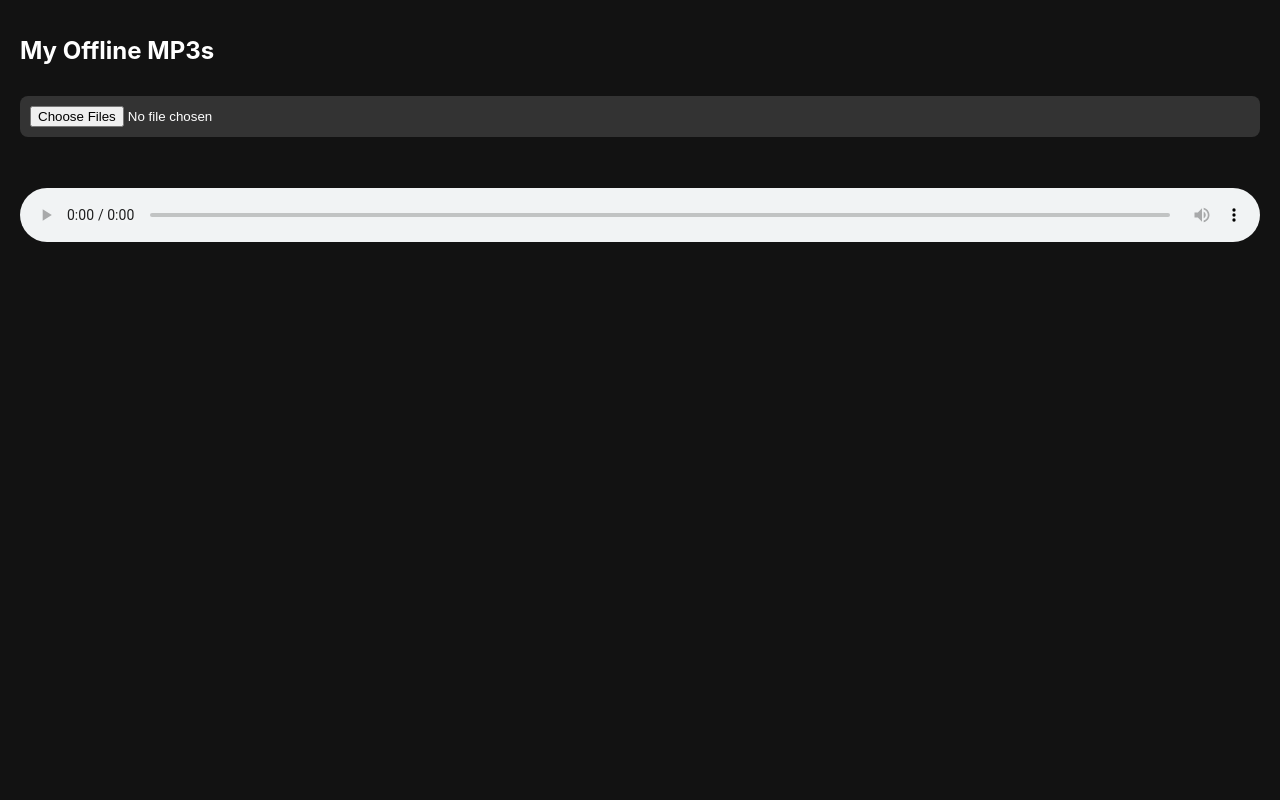
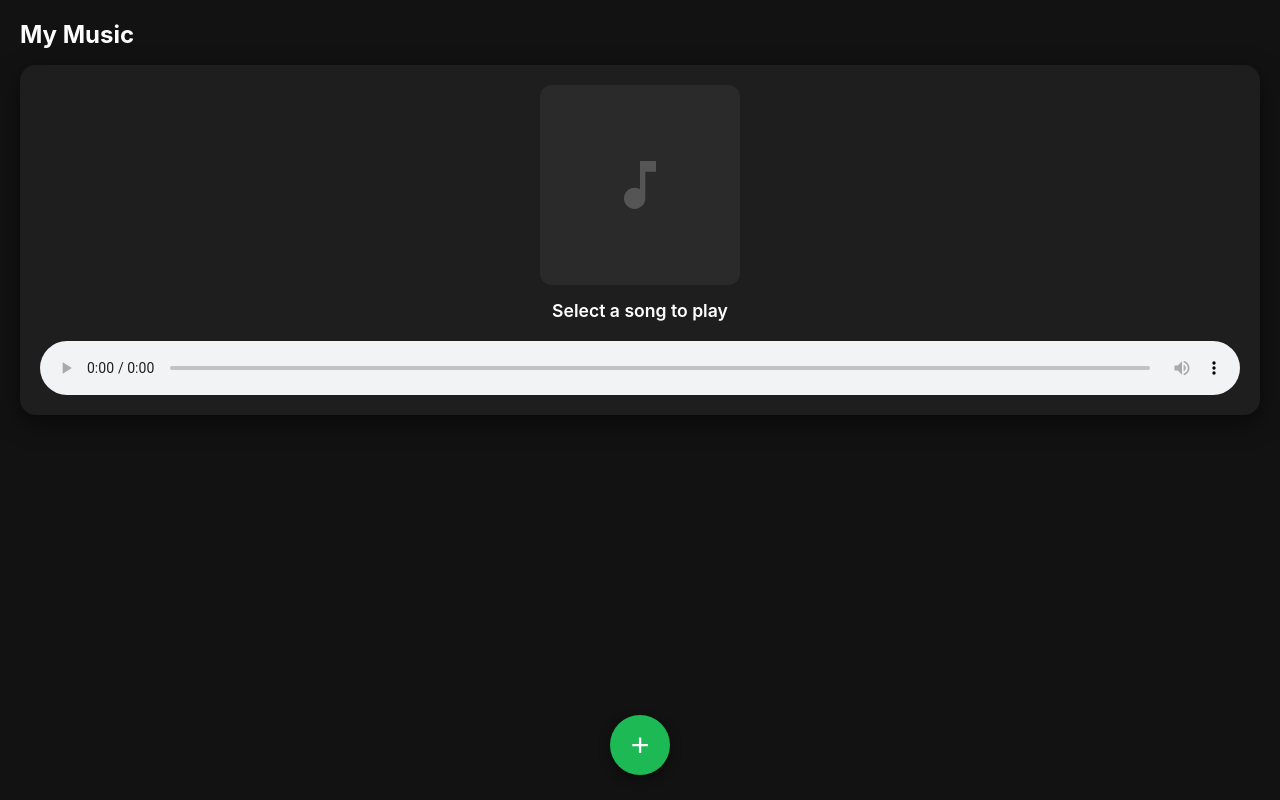
Before and after one commit to SugarBron/SugarMp3-player, a plain HTML site: page index.html in a window 1280 px wide. Drawn offline with Linux system fonts and the light colour scheme.

Commit message:
Refactor HTML and CSS for MP3 player interface
Updated styles and structure for the offline MP3 player interface. Enhanced playlist functionality and improved song playback handling.

```diff
--- a/index.html
+++ b/index.html
@@ -6,32 +6,135 @@
     <title>Offline MP3 Player</title>
     <link rel="manifest" href="manifest.json">
     <style>
-        body { font-family: -apple-system, sans-serif; background: #121212; color: #fff; padding: 20px; margin: 0; }
-        h1 { font-size: 1.5rem; }
-        input[type="file"] { margin: 15px 0; background: #333; color: #fff; padding: 10px; border-radius: 8px; border: none; width: 100%; box-sizing: border-box;}
-        ul { list-style: none; padding: 0; }
-        li { padding: 12px; background: #1e1e1e; margin-bottom: 8px; border-radius: 6px; cursor: pointer; }
+        body {
+            font-family: -apple-system, BlinkMacSystemFont, "Segoe UI", Roboto, sans-serif;
+            background: #121212;
+            color: #fff;
+            padding: 20px;
+            margin: 0;
+            padding-bottom: 100px; /* Space for the bottom button */
+        }
+        h1 { font-size: 1.5rem; margin-top: 0; }
+
+        /* Album Art Box */
+        .player-card {
+            display: flex;
+            flex-direction: column;
+            align-items: center;
+            background: #1e1e1e;
+            padding: 20px;
+            border-radius: 16px;
+            margin-bottom: 20px;
+            box-shadow: 0 8px 24px rgba(0,0,0,0.5);
+        }
+        .album-art {
+            width: 200px;
+            height: 200px;
+            background: #2a2a2a;
+            border-radius: 12px;
+            display: flex;
+            align-items: center;
+            justify-content: center;
+            overflow: hidden;
+            margin-bottom: 15px;
+        }
+        .album-art img {
+            width: 100%;
+            height: 100%;
+            object-fit: cover;
+        }
+        .album-art svg {
+            width: 64px;
+            height: 64px;
+            fill: #555;
+        }
+        .track-title {
+            font-size: 1.1rem;
+            font-weight: 600;
+            margin-bottom: 10px;
+            text-align: center;
+            word-break: break-all;
+        }
+        audio { width: 100%; margin-top: 10px; }
+
+        /* Playlist */
+        ul { list-style: none; padding: 0; margin-top: 20px; }
+        li {
+            padding: 12px 16px;
+            background: #1e1e1e;
+            margin-bottom: 8px;
+            border-radius: 8px;
+            cursor: pointer;
+            font-size: 0.95rem;
+            transition: background 0.2s;
+        }
         li:active { background: #333; }
-        audio { width: 100%; margin-top: 20px; }
+        li.active { background: #1db954; color: #000; font-weight: bold; }
+
+        /* Hidden file input */
+        #upload { display: none; }
+
+        /* Floating Bottom-Middle Plus Button */
+        .fab-container {
+            position: fixed;
+            bottom: 25px;
+            left: 50%;
+            transform: translateX(-50%);
+            z-index: 100;
+        }
+        .fab {
+            background: #1db954;
+            color: #fff;
+            width: 60px;
+            height: 60px;
+            border-radius: 50%;
+            display: flex;
+            align-items: center;
+            justify-content: center;
+            font-size: 32px;
+            box-shadow: 0 4px 12px rgba(0,0,0,0.4);
+            cursor: pointer;
+            border: none;
+            transition: transform 0.1s, background 0.2s;
+        }
+        .fab:active {
+            transform: translateX(-50%) scale(0.92);
+            background: #1aa34a;
+        }
     </style>
 </head>
 <body>
 
-    <h1>My Offline MP3s</h1>
-    <input type="file" id="upload" multiple accept="audio/mp3">
+    <h1>My Music</h1>
 
+    <!-- Now Playing / Album Art View -->
+    <div class="player-card">
+        <div class="album-art" id="artContainer">
+            <!-- Default Music Note Icon Placeholder -->
+            <svg viewBox="0 0 24 24"><path d="M12 3v10.55c-.59-.34-1.27-.55-2-.55-2.21 0-4 1.79-4 4s1.79 4 4 4 4-1.79 4-4V7h4V3h-6z"/></svg>
+        </div>
+        <div class="track-title" id="currentTrackTitle">Select a song to play</div>
+        <audio id="audioPlayer" controls></audio>
+    </div>
+
+    <!-- Playlist -->
     <ul id="playlist"></ul>
 
-    <audio id="audioPlayer" controls></audio>
+    <!-- Hidden File Input & Floating + Button -->
+    <input type="file" id="upload" multiple accept="audio/mp3">
+    <div class="fab-container">
+        <button class="fab" onclick="document.getElementById('upload').click()">+</button>
+    </div>
 
     <script>
-        // Basic IndexedDB setup for storing MP3 files locally on iPhone
         let db;
         const request = indexedDB.open("MusicDB", 1);
 
         request.onupgradeneeded = (e) => {
             db = e.target.result;
-            db.createObjectStore("songs", { keyPath: "name" });
+            if (!db.objectStoreNames.contains("songs")) {
+                db.createObjectStore("songs", { keyPath: "name" });
+            }
         };
 
         request.onsuccess = (e) => {
@@ -42,6 +145,8 @@
         // Handle File Batch Upload
         document.getElementById('upload').addEventListener('change', (event) => {
             const files = event.target.files;
+            if (files.length === 0) return;
+
             const transaction = db.transaction(["songs"], "readwrite");
             const store = transaction.objectStore("songs");
 
@@ -50,7 +155,6 @@
             }
 
             transaction.oncomplete = () => {
-                alert("Songs imported successfully!");
                 loadPlaylist();
             };
         });
@@ -70,21 +174,10 @@
                     const song = cursor.value;
                     const li = document.createElement('li');
                     li.textContent = song.name;
+                    li.dataset.name = song.name;
 
                     li.onclick = () => {
-                        const audioUrl = URL.createObjectURL(song.fileBlob);
-                        const player = document.getElementById('audioPlayer');
-                        player.src = audioUrl;
-                        player.play();
-
-                        // Update Lock Screen metadata using Media Session API
-                        if ('mediaSession' in navigator) {
-                            navigator.mediaSession.metadata = new MediaMetadata({
-                                title: song.name,
-                                artist: 'Local Storage',
-                                album: 'My Offline PWA'
-                            });
-                        }
+                        playSong(song);
                     };
 
                     listElement.appendChild(li);
@@ -93,7 +186,33 @@
             };
         }
 
-        // Register Service Worker for Offline capability
+        function playSong(song) {
+            // Highlight active song in playlist
+            document.querySelectorAll('#playlist li').forEach(el => el.classList.remove('active'));
+            const activeLi = Array.from(document.querySelectorAll('#playlist li')).find(el => el.dataset.name === song.name);
+            if (activeLi) activeLi.classList.add('active');
+
+            document.getElementById('currentTrackTitle').textContent = song.name;
+
+            const audioUrl = URL.createObjectURL(song.fileBlob);
+            const player = document.getElementById('audioPlayer');
+            player.src = audioUrl;
+            player.play();
+
+            // Try to extract ID3 Album Art using browser capabilities if available
+            // (For now, keeping placeholder clean)
+
+            // Media Session API for lock screen controls
+            if ('mediaSession' in navigator) {
+                navigator.mediaSession.metadata = new MediaMetadata({
+                    title: song.name,
+                    artist: 'Offline PWA',
+                    album: 'My Local Music'
+                });
+            }
+        }
+
+        // Register Service Worker
         if ('serviceWorker' in navigator) {
             navigator.serviceWorker.register('sw.js');
         }
```
